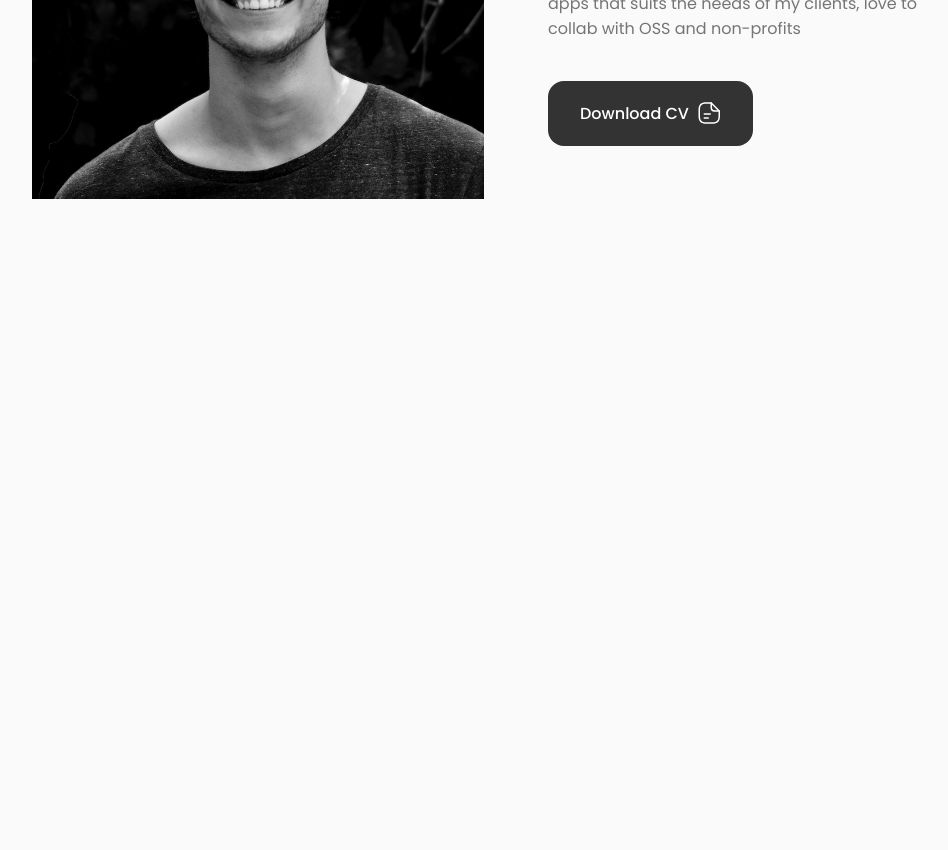
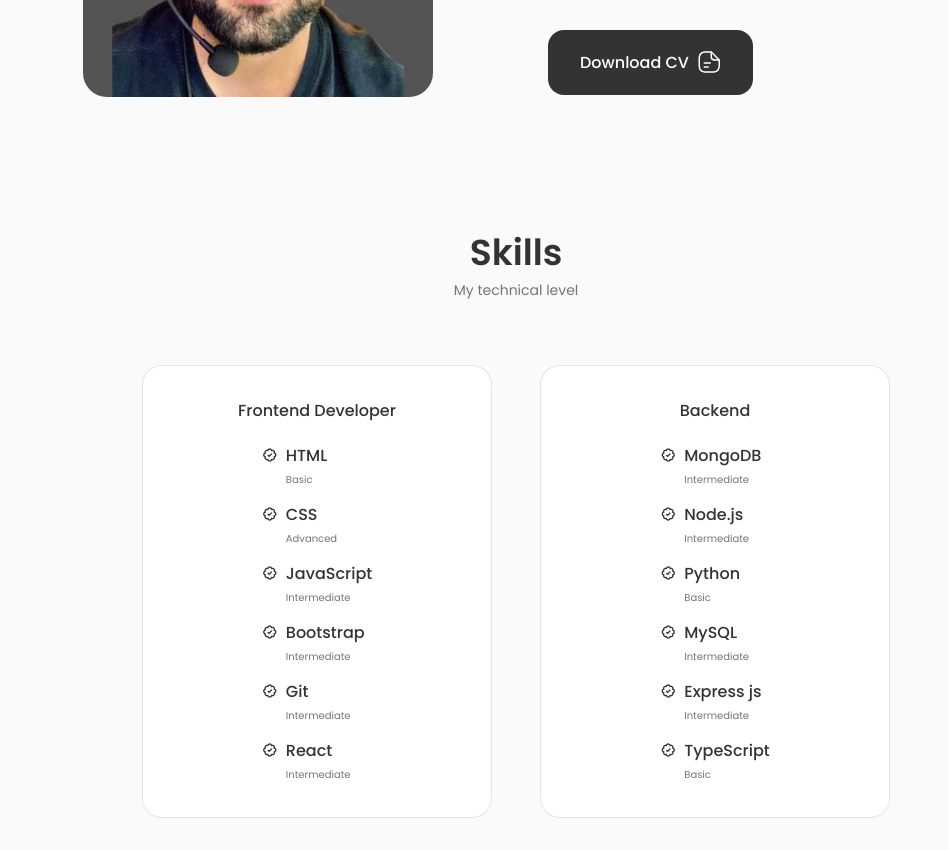
Before and after one commit to fedechaves/new_react_portfolio, a React (Create React App) app: page / in a window 1280 px wide. Shown: the part 1200-2050 px from the top of the page, without its empty margins (124-1072 px from the left). Before the commit the page ends 1431 px from the top, so only its background shows below. Built offline with nearby package versions, Linux system fonts and the light colour scheme.

Commit message:
feat: skills done

```diff
--- a/src/App.css
+++ b/src/App.css
@@ -133,7 +133,7 @@
 
   .section__title,
   .section__subtitle {
-    text-align: centerM
+    text-align: center;
   }
 
   /* ================= LAYOUT  ==================*/
--- a/src/App.js
+++ b/src/App.js
@@ -2,6 +2,8 @@
 import About from './components/about/About';
 import Header from './components/header/Header';
 import Home from './components/home/Home';
+import Skills from './components/skills/Skills';
+
 
 
 function App() {
@@ -12,6 +14,7 @@
       <main className='main'>
         <Home />
         <About />
+        <Skills />
       </main>
     </>
   );
--- a/src/components/about/About.jsx
+++ b/src/components/about/About.jsx
@@ -1,6 +1,6 @@
 import React from 'react';
 import "./about.css";
-import AboutImg from "../../assets/about.jpg";
+import AboutImg from "../../assets/profile-fede.jpg";
 import CV from "../../assets/Federico_Chaves_Software_Developer.pdf"
 import Info from './Info';
 
--- a/src/components/about/about.css
+++ b/src/components/about/about.css
@@ -4,7 +4,7 @@
     column-gap: 4rem;
 }
 
-.about_img {
+.about__img {
     width: 350px;
     border-radius: 1.5rem;
     justify-self: center;
@@ -63,6 +63,7 @@
 
     .about__data {
         text-align: center;
+
     }
 
     .about__info {
--- a/src/components/home/home.css
+++ b/src/components/home/home.css
@@ -158,7 +158,7 @@
         padding-top: 3.5rem;
     }
 
-    .home_img {
+    .home__img {
         order: initial;
         justify-self:initial;
     }
@@ -181,8 +181,8 @@
   /* For small devices */
   @media screen and (max-width: 350px) {
     .home__img {
-        width: 180px;
-        height: 180px;
+        width: 200px;
+        height: 200px;
     }
 
   }
--- /dev/null
+++ b/src/components/skills/Backend.jsx
@@ -0,0 +1,70 @@
+import React from 'react'
+
+const Backend = () => {
+  return (
+    <div className="skills__content">
+        <h3 className="skills__title">Backend</h3>
+
+        <div className="skills__box">
+            <div className="skills__group">
+                <div className="skills__data">
+                <i className="bx bx-badge-check"></i>
+
+                <div>
+                    <h3 className="skills__name">MongoDB</h3>
+                    <span className="skills__level">Intermediate</span>
+                </div>
+                </div>
+
+                <div className="skills__data">
+                <i className="bx bx-badge-check"></i>
+
+                <div>
+                    <h3 className="skills__name">Node.js</h3>
+                    <span className="skills__level">Intermediate</span>
+                </div>
+                </div>
+
+                <div className="skills__data">
+                <i className="bx bx-badge-check"></i>
+
+                <div>
+                    <h3 className="skills__name">Python</h3>
+                    <span className="skills__level">Basic</span>
+                </div>
+                </div>
+
+                <div className="skills__data">
+                <i className="bx bx-badge-check"></i>
+
+                <div>
+                    <h3 className="skills__name">MySQL</h3>
+                    <span className="skills__level">Intermediate</span>
+                </div>
+                </div>
+
+                <div className="skills__data">
+                <i className="bx bx-badge-check"></i>
+
+                <div>
+                    <h3 className="skills__name">Express js</h3>
+                    <span className="skills__level">Intermediate</span>
+                </div>
+                </div>
+
+                <div className="skills__data">
+                <i className="bx bx-badge-check"></i>
+
+                <div>
+                    <h3 className="skills__name">TypeScript</h3>
+                    <span className="skills__level">Basic</span>
+                </div>
+                </div>
+            </div>
+
+        </div>
+    </div>
+  )
+}
+
+export default Backend
--- /dev/null
+++ b/src/components/skills/Frontend.jsx
@@ -0,0 +1,70 @@
+import React from 'react'
+
+const Frontend = () => {
+  return (
+    <div className="skills__content">
+        <h3 className="skills__title">Frontend Developer</h3>
+
+        <div className="skills__box">
+            <div className="skills__group">
+                <div className="skills__data">
+                <i className="bx bx-badge-check"></i>
+
+                <div>
+                    <h3 className="skills__name">HTML</h3>
+                    <span className="skills__level">Basic</span>
+                </div>
+                </div>
+
+                <div className="skills__data">
+                <i className="bx bx-badge-check"></i>
+
+                <div>
+                    <h3 className="skills__name">CSS</h3>
+                    <span className="skills__level">Advanced</span>
+                </div>
+                </div>
+
+                <div className="skills__data">
+                <i className="bx bx-badge-check"></i>
+
+                <div>
+                    <h3 className="skills__name">JavaScript</h3>
+                    <span className="skills__level">Intermediate</span>
+                </div>
+                </div>
+
+                <div className="skills__data">
+                <i className="bx bx-badge-check"></i>
+
+                <div>
+                    <h3 className="skills__name">Bootstrap</h3>
+                    <span className="skills__level">Intermediate</span>
+                </div>
+                </div>
+
+                <div className="skills__data">
+                <i className="bx bx-badge-check"></i>
+
+                <div>
+                    <h3 className="skills__name">Git</h3>
+                    <span className="skills__level">Intermediate</span>
+                </div>
+                </div>
+
+                <div className="skills__data">
+                <i className="bx bx-badge-check"></i>
+
+                <div>
+                    <h3 className="skills__name">React</h3>
+                    <span className="skills__level">Intermediate</span>
+                </div>
+                </div>
+            </div>
+
+        </div>
+    </div>
+  )
+}
+
+export default Frontend
--- /dev/null
+++ b/src/components/skills/Skills.jsx
@@ -0,0 +1,21 @@
+import React from 'react';
+import "./skills.css";
+import Backend from './Backend';
+import Frontend from './Frontend';
+
+
+const Skills = () => {
+  return (
+    <section className="skills section" id="skills">
+        <h2 className="section__title">Skills</h2>
+        <span className="section__subtitle">My technical level</span>
+
+        <div className="skills__container container grid">
+            <Frontend />
+            <Backend />
+        </div>
+    </section>
+  )
+}
+
+export default Skills
--- /dev/null
+++ b/src/components/skills/skills.css
@@ -0,0 +1,83 @@
+.skills__container {
+    grid-template-columns: repeat(2, 350px);
+    column-gap: 3rem;
+    justify-content: center;
+}
+
+.skills__content {
+    background-color: var(--container-color);
+    border: 1px solid rgba(0, 0, 0, 0.1);
+    padding: 2rem 4rem;
+    border-radius: 1.25rem;
+}
+
+.skills__title {
+    font-size: var(--normal-font-size);
+    font-weight: var(--font-medium);
+    text-align: center;
+    margin-bottom: var(--mb-1-5);
+}
+
+.skills__box {
+    display: flex;
+    justify-content: center;
+    column-gap: 2.5rem;
+}
+
+.skills__group {
+    display: grid;
+    align-items: flex-start;
+    row-gap: 1rem;
+}
+
+.skills__data {
+    display: flex;
+    column-gap: 0.5rem;
+}
+
+.skills .bx-badge-check {
+    font-size: 1rem;
+    color: var(--title-color);
+}
+
+.skills__name {
+    font-size: var(--normal-font-size);
+    font-weight: var(--font-medium);
+    line-height: 18px;
+}
+
+.skills__level {
+    font-size: var(--tiny-font-size);
+}
+
+/* ================= BREAKPOINTS  ==================*/
+  /* For large devices*/
+  @media screen and (max-width: 992px) {
+    .skills__container {
+        grid-template-columns: max-content;
+        row-gap: 2rem;
+    }
+  }
+
+  /* For medium devices */
+
+  @media screen and (max-width: 576px) {
+    .skills__container {
+        grid-template-columns: 1fr;
+    }
+
+    .skills__content {
+        padding: 1.5rem;
+    }
+  }
+
+  /* For small devices */
+  @media screen and (max-width: 350px) {
+    .skills__box {
+        column-gap: 1.25rem;
+    }
+
+    .skills__name {
+        font-size: var(--small-font-size);
+    }
+  }
```
